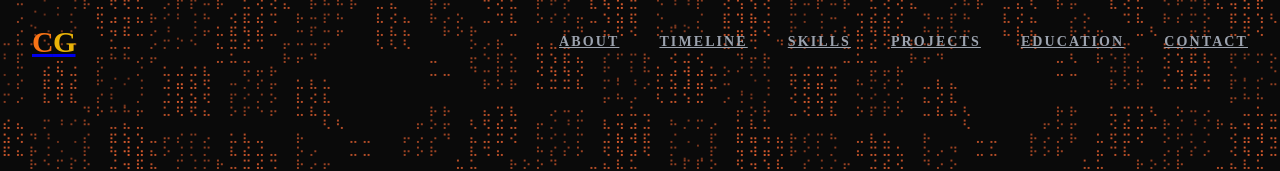
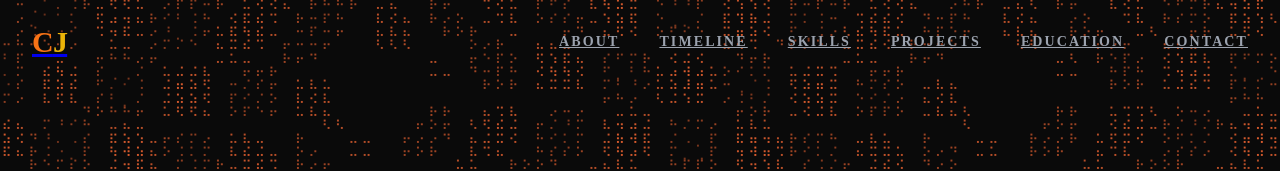
Before and after one commit to CjWrits/Portfolio-Website, a React (Vite) app: page / in a window 1280 px wide. Shown: the top 171 px of the page. Built offline with nearby package versions, Linux system fonts and the light colour scheme.

Commit message:
Fix navbar logo from CG to CJ

```diff
--- a/src/components/LoadingScreen.tsx
+++ b/src/components/LoadingScreen.tsx
@@ -38,7 +38,7 @@
             >
               <h1 className="text-8xl font-black mb-4">
                 <span className="text-orange-500">C</span>
-                <span className="text-yellow-500">G</span>
+                <span className="text-yellow-500">J</span>
               </h1>
               <p className="text-gray-400 text-sm tracking-widest">LOADING PORTFOLIO</p>
             </motion.div>
--- a/src/components/Navbar.tsx
+++ b/src/components/Navbar.tsx
@@ -36,7 +36,7 @@
         >
           <span className="relative">
             <span className="text-orange-500">C</span>
-            <span className="text-yellow-500">G</span>
+            <span className="text-yellow-500">J</span>
             <motion.span
               className="absolute -inset-3 bg-gradient-to-r from-orange-500/30 to-yellow-500/30 rounded-lg blur-xl"
               initial={{ opacity: 0 }}
```
